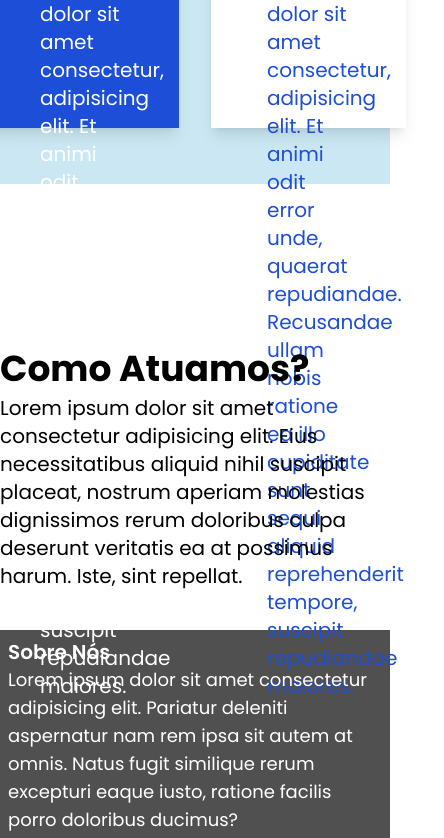
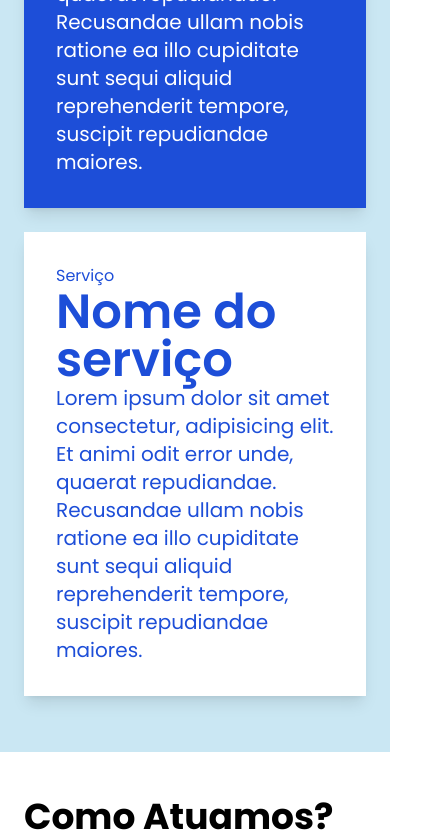
Before and after one commit to alexandre-mahumane/2em-front, a React (Vite) app: page /service in a window 390 px wide. Shown: the part 1156-1994 px from the top of the page, 444 px wide, since content can reach past the window. Built offline with nearby package versions, Linux system fonts and the light colour scheme.

Commit message:
responsive service

```diff
--- a/src/components/card-service.jsx
+++ b/src/components/card-service.jsx
@@ -10,7 +10,7 @@ export const CardService = ({ variant }) => {
         ease: "easeIn",
       }}
       viewport={{ once: true }}
-      className={`shadow-lg flex flex-col w-1/2 p-8 px-14 h-96 ${
+      className={`shadow-lg flex flex-col w-full sm:w-1/2 p-8 sm:px-14 sm:h-96 ${
         variant == 1 && "bg-blue-700 text-white"
       }  ${variant == 2 && "bg-white text-blue-700"}`}
     >
--- a/src/pages/service.jsx
+++ b/src/pages/service.jsx
@@ -26,17 +26,17 @@ export const Service = () => {
         <Navbar />
         <Banner title={"Serviços"} photo={photo} text={"Nossos Serviços"} />
       </div>
-      <div className="space-y-40">
+      <div className="space-y-10 sm:space-y-40">
         <div className="bg-main-blue">
-          <section className="mx-auto py-14 w-full max-w-7xl">
-            <section className="flex justify-center space-x-8">
+          <section className="mx-auto  px-6 sm:px-0 py-14 w-full max-w-7xl">
+            <section className="flex sm:flex-row space-y-6 sm:space-y-0 flex-col justify-center sm:space-x-8">
               <CardService variant={1} />
               <CardService variant={2} />
             </section>
           </section>
         </div>
 
-        <section className="mx-auto max-w-7xl">
+        <section className="mx-auto px-6 sm:px-0 max-w-7xl">
           <motion.h2
             variants={renderMotion(0)}
             initial="hidden"
```
